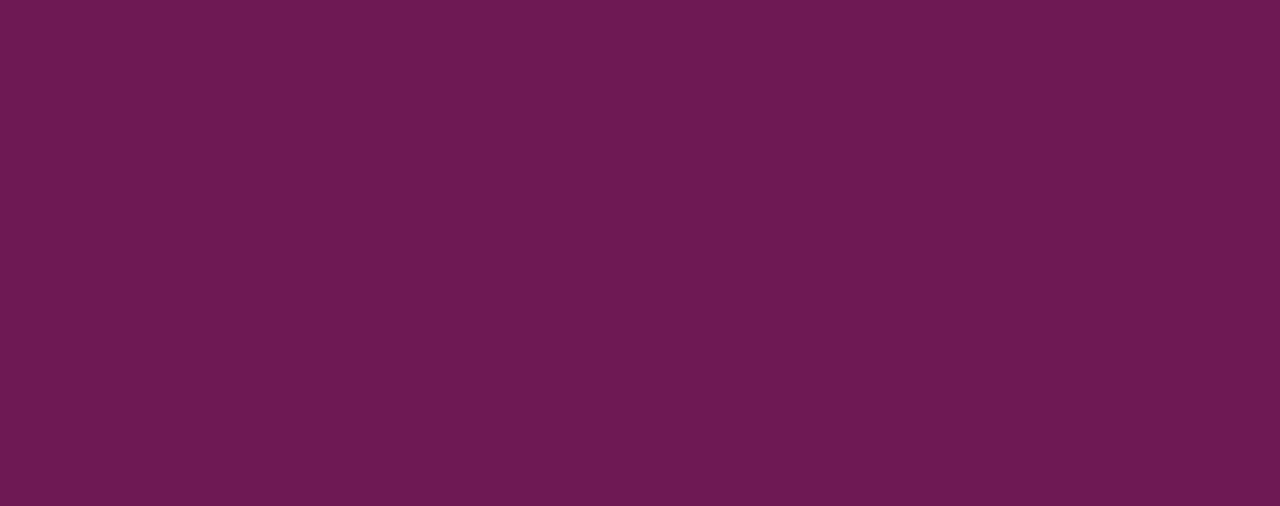
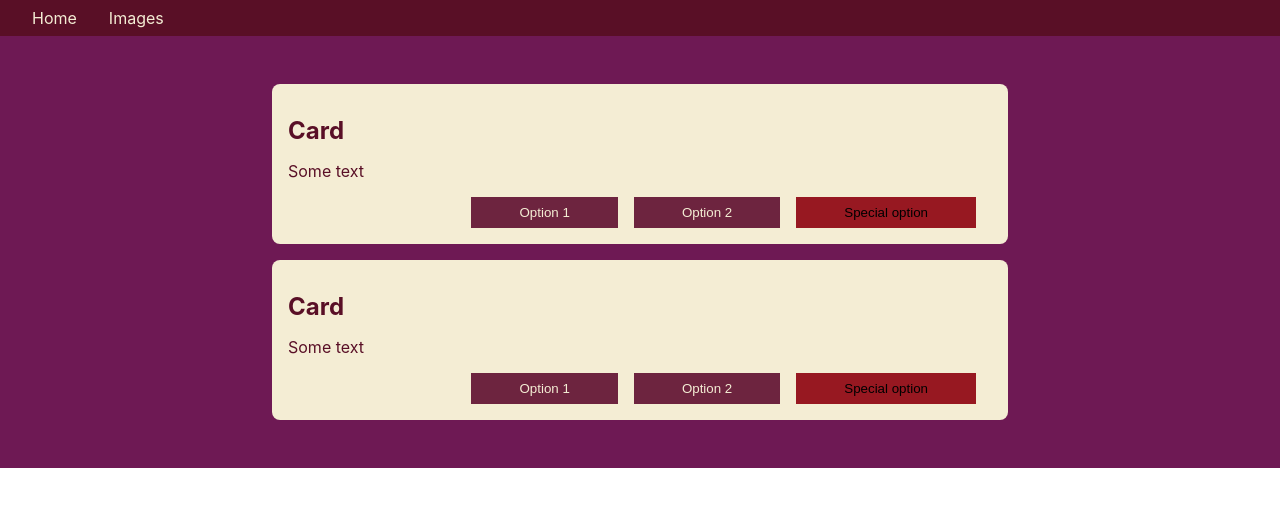
Before and after one commit to acoria/Tutorial.CSS, a React (Create React App) app: page / in a window 1280 px wide. Shown: the top 506 px of the page. Built offline with nearby package versions, Linux system fonts and the light colour scheme.

Commit message:
Add IAppColors with mapper and colors for BerryGreen

```diff
--- /dev/null
+++ b/src/colorPalettes/app/IAppColors.ts
@@ -0,0 +1,16 @@
+type AppColors = { [name: string]: string };
+
+export interface IAppColors extends AppColors {
+  appBackgroundColor: string;
+
+  navbarBackgroundColor: string;
+  navbarColor: string;
+
+  mainCardListBackground: string,
+  mainCardBackgroundColor: string;
+  mainCardTitleColor: string;
+  mainCardTextColor: string;
+  mainCardMainButtonBackgroundColor: string;
+  mainCardButtonColor: string;
+  mainCardButtonBackgroundColor: string;
+}
--- /dev/null
+++ b/src/colorPalettes/app/StyledApp.module.css
@@ -0,0 +1,5 @@
+.background {
+    height: 100vh;
+    width: 100vw;
+    background-color: var(--appBackgroundColor);
+}
--- /dev/null
+++ b/src/colorPalettes/app/StyledApp.tsx
@@ -0,0 +1,22 @@
+import { CSSProperties } from "react";
+import { IAppColors } from "./IAppColors";
+import styles from "./StyledApp.module.css";
+import { Navbar } from "./navbar/Navbar";
+import { CardList } from "./cardList/CardList";
+
+export const toCSSColor = (appColors: IAppColors) => {
+  const result: any = {};
+  for (const prop in appColors) {
+    result[`--${prop}`] = (appColors as any)[prop];
+  }
+  return result as CSSProperties;
+};
+
+export const StyledApp: React.FC<{ appColors: IAppColors }> = (props) => {
+  return (
+    <div style={toCSSColor(props.appColors)} className={styles.background}>
+      <Navbar />
+      <CardList />
+    </div>
+  );
+};
--- /dev/null
+++ b/src/colorPalettes/app/cardList/Card.module.css
@@ -0,0 +1,37 @@
+.card {
+    background-color: var(--mainCardBackgroundColor);
+    border-radius: 8px;
+    margin: 1rem 15rem;
+    padding: 1rem;
+}
+
+.title {
+    color: var(--mainCardTitleColor);
+    font-size: x-large;
+}
+
+.text {
+    color: var(--mainCardTextColor)
+}
+
+.buttons {
+    display: flex;
+    justify-content: end;
+}
+
+.buttons button {
+    padding: 0.5rem;
+    padding-left: 3rem;
+    padding-right: 3rem;
+    border-style: none;
+    margin-right: 1rem;
+}
+
+.button {
+    background-color: var(--mainCardMainButtonBackgroundColor);
+    color: var(--mainCardButtonColor);
+}
+
+.buttonMain {
+    background-color: var(--mainCardButtonBackgroundColor);
+}
--- /dev/null
+++ b/src/colorPalettes/app/cardList/Card.tsx
@@ -0,0 +1,15 @@
+import styles from "./Card.module.css";
+
+export const Card: React.FC = () => {
+  return (
+    <div className={styles.card}>
+      <h1 className={styles.title}>Card</h1>
+      <p className={styles.text}>Some text</p>
+      <div className={styles.buttons}>
+        <button className={styles.button}>Option 1</button>
+        <button className={styles.button}>Option 2</button>
+        <button className={styles.buttonMain}>Special option</button>
+      </div>
+    </div>
+  );
+};
--- /dev/null
+++ b/src/colorPalettes/app/cardList/CardList.module.css
@@ -0,0 +1,4 @@
+.cardList {
+    padding: 2rem;
+    background-color: var(--mainCardListBackground);
+}
--- /dev/null
+++ b/src/colorPalettes/app/cardList/CardList.tsx
@@ -0,0 +1,11 @@
+import { Card } from "./Card";
+import styles from "./CardList.module.css";
+
+export const CardList: React.FC = () => {
+  return (
+    <div className={styles.cardList}>
+      <Card />
+      <Card />
+    </div>
+  );
+};
--- /dev/null
+++ b/src/colorPalettes/app/navbar/Navbar.module.css
@@ -0,0 +1,15 @@
+.navbar {
+    color: var(--navbarColor);
+    background-color: var(--navbarBackgroundColor);
+}
+
+.navbar ul {
+    margin: 0;
+    list-style: none;
+    padding: 0.5rem 1rem;
+}
+
+.navbar li {
+    display: inline-block;
+    margin: 0 1rem;
+}
--- /dev/null
+++ b/src/colorPalettes/app/navbar/Navbar.tsx
@@ -0,0 +1,12 @@
+import styles from "./Navbar.module.css";
+
+export const Navbar: React.FC = () => {
+  return (
+    <nav className={styles.navbar}>
+      <ul>
+        <li>Home</li>
+        <li>Images</li>
+      </ul>
+    </nav>
+  );
+};
--- a/src/colorPalettes/berryGreen/BerryGreen.module.css
+++ /dev/null
@@ -1,5 +0,0 @@
-.background {
-    height: 100vh;
-    width: 100vw;
-    background-color: #6e1954;
-}
--- a/src/colorPalettes/berryGreen/BerryGreen.tsx
+++ b/src/colorPalettes/berryGreen/BerryGreen.tsx
@@ -1,5 +1,19 @@
-import styles from "./BerryGreen.module.css";
+import { IAppColors } from "../app/IAppColors";
+import { StyledApp } from "../app/StyledApp";
 
 export const BerryGreen: React.FC = () => {
-  return <div className={styles.background}></div>;
+  const appColors: IAppColors = {
+    appBackgroundColor: "white",
+    navbarBackgroundColor: "#590f26",
+    navbarColor: "#f4edd4",
+    mainCardListBackground: "#6e1954",
+    mainCardBackgroundColor: "#f4edd4",
+    mainCardTitleColor: "#590f26",
+    mainCardTextColor: "#590f26",
+    mainCardMainButtonBackgroundColor: "#6d243f",
+    mainCardButtonColor: "#f4edd4",
+    mainCardButtonBackgroundColor: "#971821",
+  };
+
+  return <StyledApp appColors={appColors} />;
 };
```
